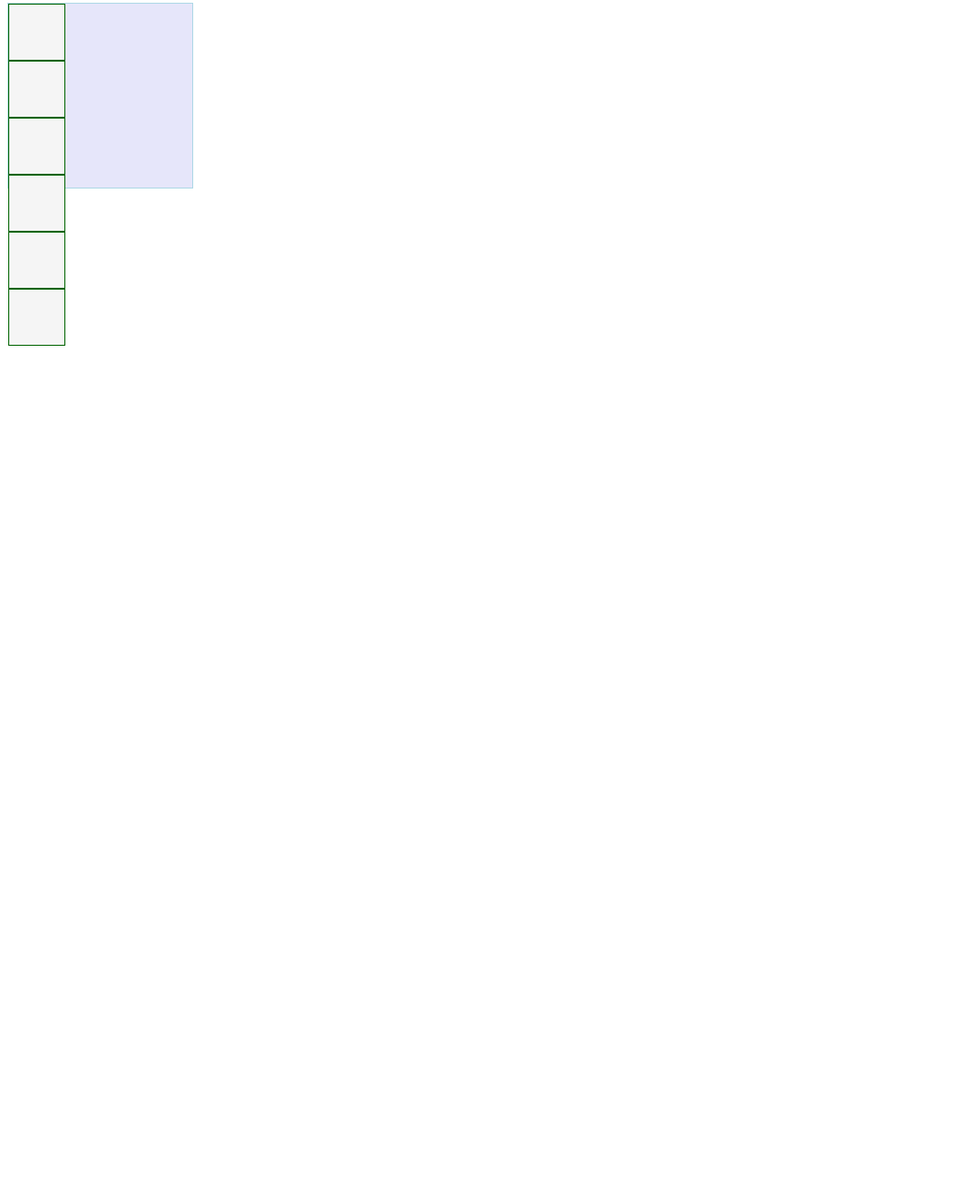
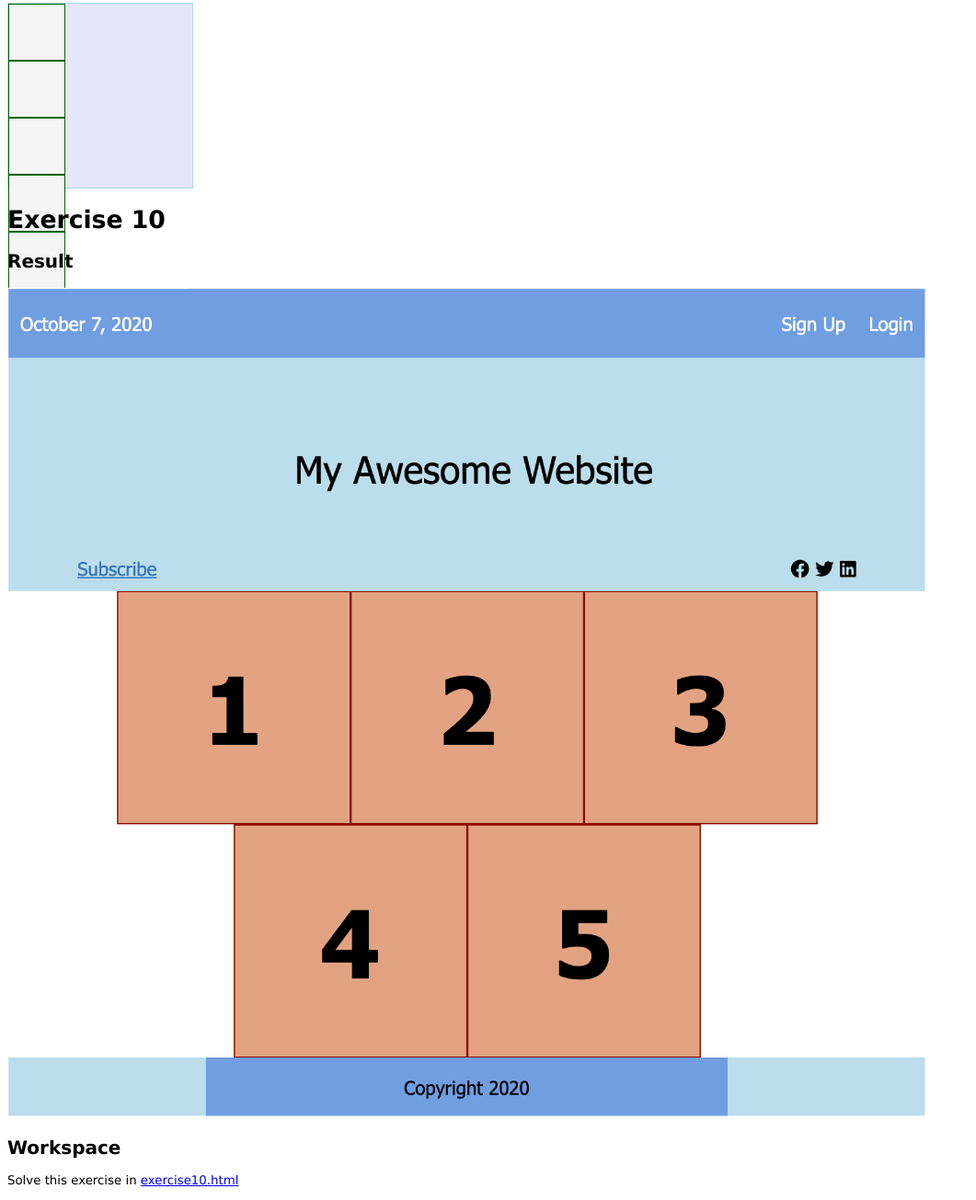
Before and after one commit to xardalx/FlexboxExercises, a plain HTML site: page index.html in a window 1280 px wide. Shown: the part 8508-9813 px from the top of the page at 92% size, without its empty margins (0-1061 px from the left). Before the commit the page ends 8884 px from the top, so only its background shows below. Drawn offline with Linux system fonts and the light colour scheme.

Commit message:
Added exercise 10

```diff
--- /dev/null
+++ b/exercise10.css
@@ -0,0 +1 @@
+/* Solve Exercise 10 here */
--- a/index.html
+++ b/index.html
@@ -194,5 +194,14 @@
             <div class="item i6"></div>
         </div>
     </div>
+
+    <div id="e10">
+        <h1>Exercise 10</h1>
+        <h2>Result</h2>
+        <img src="images/e10.png" alt="Solution10">
+
+        <h2>Workspace</h2>
+        <p>Solve this exercise in <a href="exercise10.html">exercise10.html</a></p>
+    </div>
 </body>
 </html>
```
Also changed, not shown: exercise10.html (added, +14 -0 lines), images/e10.png (added), 1 other file.
